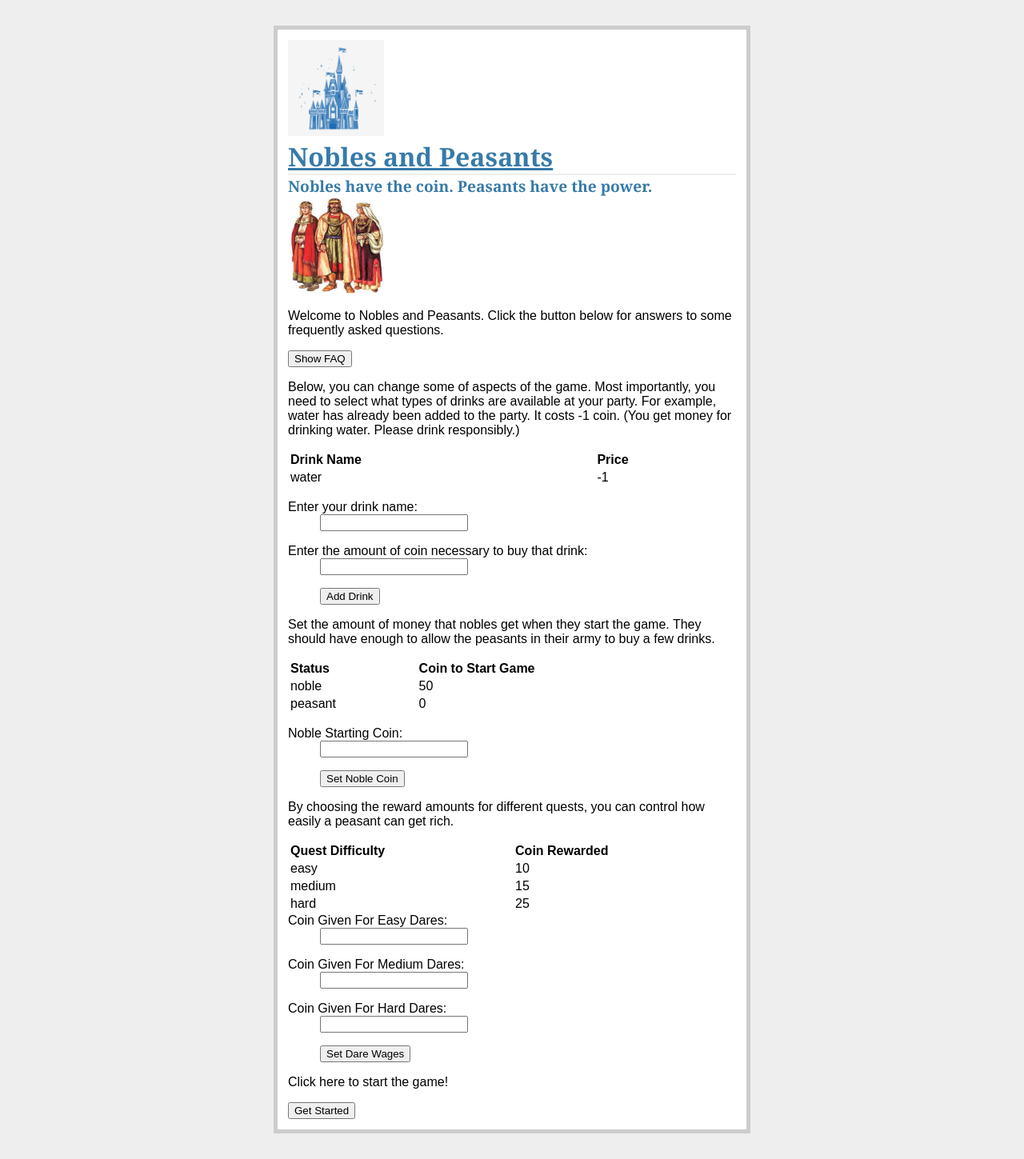
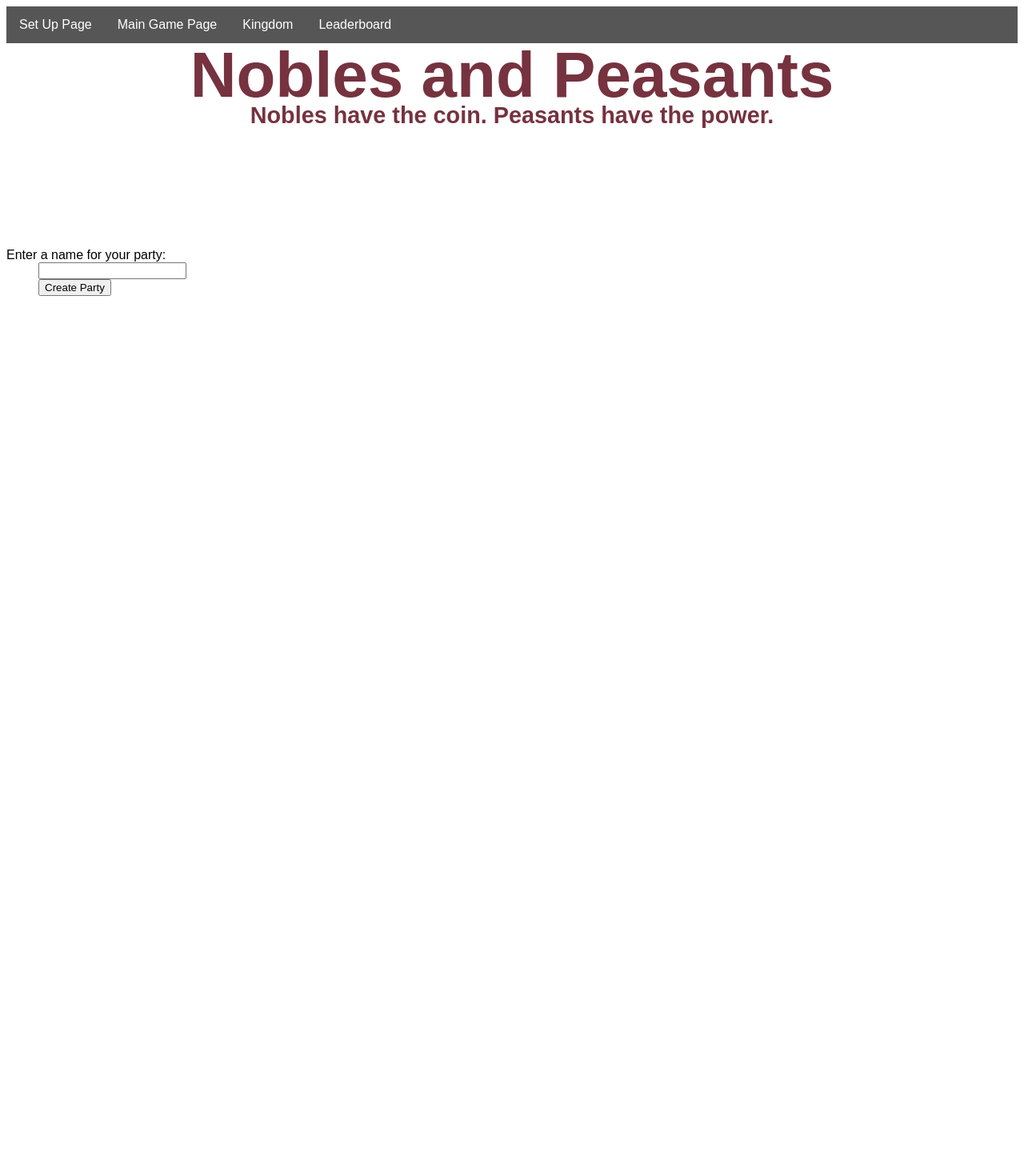
Before and after one commit to mfrasco/Nobles_and_Peasants, a Flask app: page / in a window 1280 px wide. Shown: the whole page at 80% size. After the commit the page ends 370 px from the top, so only its background shows below. Run offline with Flask 2, Linux system fonts and the light colour scheme; data comes from the database, SQL or seed files in the repository; some libraries are stand-ins or nearby versions.

Commit message:
working on the UI

```diff
--- a/Nobles_and_Peasants/schema.sql
+++ b/Nobles_and_Peasants/schema.sql
@@ -45,6 +45,7 @@ create table wages (
 );
 
 insert into drinks values ('water', -1);
+insert into drinks values ('beer', 5);
 insert into starting_coin values ('noble', 50);
 insert into starting_coin values ('peasant', 0);
 insert into wages values ('easy', 10);
--- a/Nobles_and_Peasants/static/style.css
+++ b/Nobles_and_Peasants/static/style.css
@@ -1,16 +1,143 @@
-body            { font-family: sans-serif; background: #eee; }
-a, h1, h2       { color: #377ba8; }
-h1, h2          { font-family: 'Georgia', serif; margin: 0; }
-h1              { border-bottom: 2px solid #eee; }
-h2              { font-size: 1.2em; }
+body { font-family: sans-serif; background-color: white; }
+a { color: #C09F80; }
+p { color: #565656; }
 
-.page           { margin: 2em auto; width: 35em; border: 5px solid #ccc;
-                  padding: 0.8em; background: white; }
-.kingdom        { list-style: none; margin: 0; padding: 0; }
-.kingdom li     { margin: 0.8em 1.2em; }
-.kingdom li h2  { margin-left: -1em; }
-.metanav        { text-align: right; font-size: 0.8em; padding: 0.3em;
-                  margin-bottom: 1em; background: #fafafa; }
-.flash          { background: #cee5F5; padding: 0.5em;
-                  border: 1px solid #aacbe2; }
-.error          { background: #f0d6d6; padding: 0.5em; }
+.titles { margin: 0 auto; color: #76323F; text-align: center; }
+.title {font-size: 2.5em; position: relative; top: -60px;}
+.subtitle {font-size: 1.2em; position: relative; top: -125px;}
+
+ul.nav_bar {
+    list-style-type: none;
+    margin: 0;
+    padding: 0;
+    overflow: hidden;
+    background-color: #565656;
+}
+
+li {
+    float: left;
+}
+
+li a {
+    display: block;
+    color: white;
+    text-align: center;
+    padding: 14px 16px;
+    text-decoration: none;
+}
+
+/* Change the link color to #111 (black) on hover */
+li a:hover {
+    background-color: #76323F;
+}
+
+.submit_button {
+    background-color: #565656;
+    border: none;
+    color: white;
+    padding: 16px 32px;
+    text-align: center;
+    text-decoration: none;
+    display: inline-block;
+    font-size: 16px;
+    margin: 4px 2px;
+    -webkit-transition-duration: 0.4s; /* Safari */
+    transition-duration: 0.4s;
+    cursor: pointer;
+}
+
+.submit_button:hover {
+    background-color: #76323F;;
+    color: white;
+}
+
+.container{
+    width: 60%;
+    margin: 0 auto;
+    position: relative;
+    top: -140px;
+}
+
+#faq_button{
+    float: left;
+}
+
+#start_button{
+    float: right;
+}
+
+.fixed {
+    table-layout: fixed; border-collapse: collapse;
+}
+
+.fixed th {
+    text-decoration: underline;
+}
+
+.fixed th,
+.fixed td {
+    padding: 5px;
+    text-align: left;
+    min-width: 150px;
+}
+
+.fixed thead {
+    background-color: #76323F;
+    color: white;
+}
+
+.fixed thead tr {
+    display: block;
+    position: relative;
+}
+
+.fixed tbody {
+  display: block;
+  overflow: auto;
+  width: 100%;
+  height: 100px;
+  overflow-y: scroll;
+    overflow-x: hidden;
+}
+
+.current_tables{
+    width: 95%;
+    margin: 0 auto;
+    position: absolute;
+    top: 280px;
+    text-align: center;
+}
+
+#drinks_table {
+    margin: auto auto auto 0;
+}
+
+#coin_table {
+    margin: auto;
+}
+
+#wages_table {
+    margin: auto 0 auto auto;
+}
+
+.setup_form { background: #C09F80; padding: 0.5em; border: 1pm solid #565656;}
+
+.input_box {
+  padding: 10px;
+  border: solid 2px #565656;
+  transition: border 0.3s;
+  font-size: 1em;
+}
+
+.input_box:focus {
+    outline: none !important;
+    border:1px solid #76323F;
+    box-shadow: 0 0 10px #76323F;
+}
+
+.kingdom { list-style: none; margin: 0; padding: 0; }
+.kingdom li { margin: 0.8em 1.2em; }
+.kingdom li h2 { margin-left: -1em; }
+
+.flash { background: #76323F; padding: 0.5em; border: 1px solid #aacbe2; }
+.error { background: #f0d6d6; padding: 0.5em; }
--- a/Nobles_and_Peasants/templates/layout.html
+++ b/Nobles_and_Peasants/templates/layout.html
@@ -6,19 +6,19 @@
         <title>Nobles and Peasants</title>
     {% endblock %}</head>
     <body>
-        <div class=page>
-            <a class=castleImage href="{{ url_for('show_kingdom') }}">
-                <img src="{{ url_for('static', filename='castle.jpg') }}" style="width:120px;height:120px;">
-            </a>
-            <a class=titleText href="{{ url_for('show_main') }}">
-                <h1>Nobles and Peasants</h1>
-            </a>
-                <h2>Nobles have the coin. Peasants have the power.</h2>
-            <a class=nobleImage href="{{ url_for('show_leaderboard') }}">
-                <img src="{{ url_for('static', filename='nobles.jpg') }}" style="width:120px;height:120px;">
-            </a>
+        <div class="page">
+            <ul class="nav_bar">
+                <li><a href="{{ url_for('welcome') }}">Set Up Page</a></li>
+                <li><a href="{{ url_for('show_main') }}">Main Game Page</a></li>
+                <li><a href="{{ url_for('show_kingdom') }}">Kingdom</a></li>
+                <li><a href="{{ url_for('show_leaderboard') }}">Leaderboard</a></li>
+            </ul>
+            <div class="titles">
+                <div class="title"><h1>Nobles and Peasants</h1></div>
+                <div class="subtitle"><h2>Nobles have the coin. Peasants have the power.</h2></div>
+            </div>
             {% for message in get_flashed_messages() %}
-                <div class=flash>{{ message }}</div>
+                <div class="flash">{{ message }}</div>
             {% endfor %}
             {% block body %}
             {% endblock %}
--- /dev/null
+++ b/Nobles_and_Peasants/templates/login.html
@@ -0,0 +1,12 @@
+{% extends "layout.html" %}
+{% block body %}
+    <div class=login>
+        <form action="{{ url_for('login') }}" method="post">
+            <d1>
+                <dt>Enter a name for your party:</dt>
+                <dd><input type="text" name="party_id"></input></dd>
+                <dd><input type="submit" value="Create Party"></input><dd>
+            </d1>
+        </form>
+    </div>
+{% endblock %}
--- a/Nobles_and_Peasants/templates/welcome.html
+++ b/Nobles_and_Peasants/templates/welcome.html
@@ -1,86 +1,102 @@
 {% extends "layout.html" %}
 {% block body %}
-    <p>Welcome to Nobles and Peasants. Click the button below for answers to some frequently asked questions.</p>
-    <form action="{{ url_for('show_rules') }}">
-        <input type="submit" name="Rules Button" value="Show FAQ">
+    <div class="container">
+        <form id="faq_button" action="{{ url_for('show_rules') }}">
+            <input class="submit_button" type="submit" name="Rules Button" value="Show FAQ">
         </form>
-    <p>Below, you can change some of aspects of the game. Most importantly, you need to select what types of drinks are available at your party. For example, water has already been added to the party. It costs -1 coin. (You get money for drinking water. Please drink responsibly.)</p>
-    <div class=drinks>
-        <table class=drinks style="width:100%">
+        <form id="start_button" action="{{ url_for('show_main') }}">
+            <input class="submit_button" type="submit" value="Main Page">
+        </form></div>
+    </div>
+    <table class="current_tables">
+        <tbody>
             <tr>
-                <td><b>Drink Name</b></td>
-                <td><b>Price</b></td>
+                <td><div>
+                    <h3>Drinks At Your Party</h3>
+                    <p>Water costs -1 coin. Please drink responsibly.</p>
+                </div></td>
+                <td><div>
+                    <h3>Starting Coin For Nobles and Peasants</h3>
+                    <p>Give nobles just enough money to support an army</p>
+                </div></td>
+                <td><div>
+                    <h3>Rewards For Completing Quests</h3>
+                    <p>Control how easily peasants can get coin</p>
+                </div></td>
             </tr>
+            <tr>
+                <td><table class="fixed" id="drinks_table">
+                    <thead>
+                        <tr>
+                            <td>Drink Name</td>
+                            <td>Price</td>
+                        </tr>
+                    </thead>
+                    <tbody>
                         {% for drink in drinks %}
                         <tr>
                             <td>{{drink.name}}</td>
                             <td>{{drink.coin}}</td>
                         </tr>
                         {% endfor %}
-        </table>
-    </div>
-    <p></p>
-    <form action="{{ url_for('add_drink') }}" method="post" class="adddrink">
-        Enter your drink name:
-        <dd><input type="text" name="drink_name"></input></dd>
-        <p></p>
-        Enter the amount of coin necessary to buy that drink:
-        <dd><input type="number" name="price"></input></dd>
-        <p></p>
-        <dd><input type="submit" value="Add Drink"></input></dd>
-    </form>
-    <p>Set the amount of money that nobles get when they start the game. They should have enough to allow the peasants in their army to buy a few drinks.</p>
-    <div class=coinstatus>
-        <table class=coinstatus style="width:100%">
+                    </tbody>
+                </table></td>
+                <td><table class="fixed" id="coin_table">
+                    <thead>
                         <tr>
-                <td><b>Status</b></td>
-                <td><b>Coin to Start Game</b></td>
+                            <td>Status</td>
+                            <td>Starting Coin</td>
                         </tr>
-            {% for person in starting_coin %}
+                    </thead>
+                    <tbody>
+                        {% for role in starting_coin %}
                         <tr>
-                <td>{{person.status}}</td>
-                <td>{{person.coin}}</td>
+                            <td>{{role.status}}</td>
+                            <td>{{role.coin}}</td>
                         </tr>
                         {% endfor %}
-        </table>
-    </div>
-    <p></p>
-    <form action="{{ url_for('set_coin') }}" method="post" class="setcoin">
-        Noble Starting Coin:
-        <dd><input type="number" name="noble_coin"></input></dd>
-        <p></p>
-        <dd><input type="submit" value="Set Noble Coin"></input></dd>
-    </form>
-    <p></p>
-    <p>By choosing the reward amounts for different quests, you can control how easily a peasant can get rich.</p>
-    <div class=wages>
-        <table class=wages style="width:100%">
+                    </tbody>
+                </table></td>
+                <td><table class="fixed" id="wages_table">
+                    <thead>
                         <tr>
-                <td><b>Quest Difficulty</b></td>
-                <td><b>Coin Rewarded</b></td>
+                            <td>Quest Difficulty</td>
+                            <td>Coin Rewarded</td>
                         </tr>
+                    </thead>
+                    <tbody>
                         {% for wage in wages %}
                         <tr>
                             <td>{{wage.level}}</td>
                             <td>{{wage.coin}}</td>
                         </tr>
                         {% endfor %}
+                    </tbody>
+                </table></td>
+            </tr>
+            <tr>
+                <td><div class="setup_form">
+                    <form action="{{ url_for('add_drink') }}" method="post" class="add_drink_form">
+                        <input class="input_box" type="text" name="drink_name" placeholder="Drink Name"></input>
+                        <input class="input_box" type="number" name="price" placeholder="Drink Price"></input>
+                        <input class="submit_button" type="submit" value="Add Drink To The Party"></input>
+                    </form>
+                </div></td>
+                <td><div class="setup_form">
+                    <form action="{{ url_for('set_coin') }}" method="post" class="set_coin_form">
+                        <input class="input_box" type="number" name="noble_coin" placeholder="Noble Starting Coin"></input>
+                        <input class="submit_button" type="submit" value="Update Starting Coin"></input>
+                    </form>
+                </div></td>
+                <td><div class="setup_form">
+                    <form action="{{ url_for('set_wages') }}" method="post" class="set_wage_form">
+                        <input class="input_box" type="number" name="easy" placeholder="Easy Reward"></input>
+                        <input class="input_box" type="number" name="medium" placeholder="Medium Reward"></input>
+                        <input class="input_box" type="number" name="hard" placeholder="Hard Reward"></input>
+                        <input class="submit_button" type="submit" value="Set Quest Rewards"></input>
+                    </form>
+                </div></td>
+            </tr>
+        </tbody>
     </table>
-    </div>
-    <form action="{{ url_for('set_wages') }}" method="post" class="setdrink">
-        Coin Given For Easy Dares:
-        <dd><input type="number" name="easy"></input></dd>
-        <p></p>
-        Coin Given For Medium Dares:
-        <dd><input type="number" name="medium"></input></dd>
-        <p></p>
-        Coin Given For Hard Dares:
-        <dd><input type="number" name="hard"></input></dd>
-        <p></p>
-        <dd><input type="submit" value="Set Dare Wages"></input></dd>
-    </form>
-    <p>Click here to start the game!</p>
-    <form action="{{ url_for('show_main') }}">
-        <input type="submit" value="Get Started">
-    </form>
 {% endblock %}
```
Also changed, not shown: Nobles_and_Peasants/Nobles_and_Peasants.py (+11 -1 lines). Lines whose indentation alone changed are shown as unchanged.
